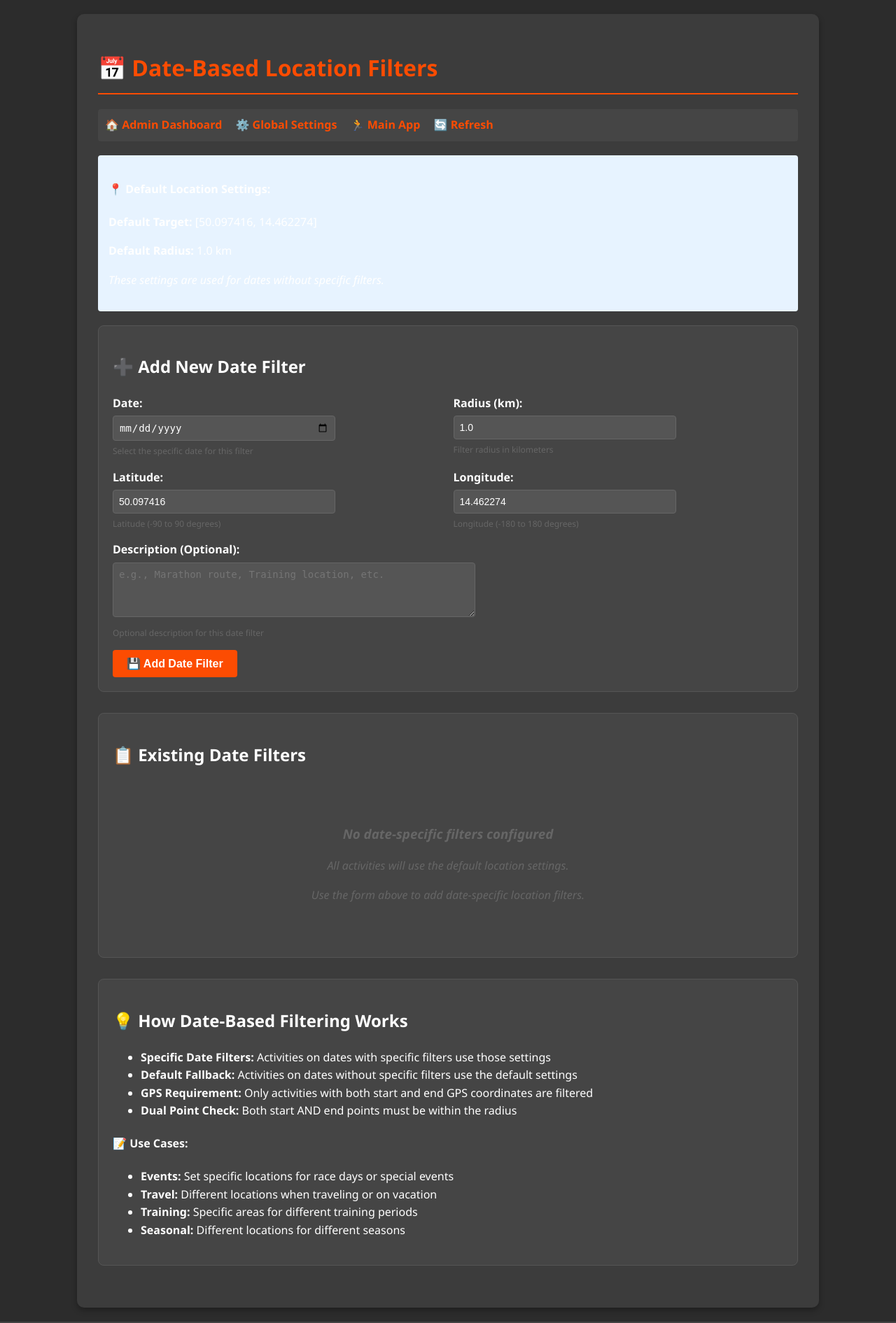
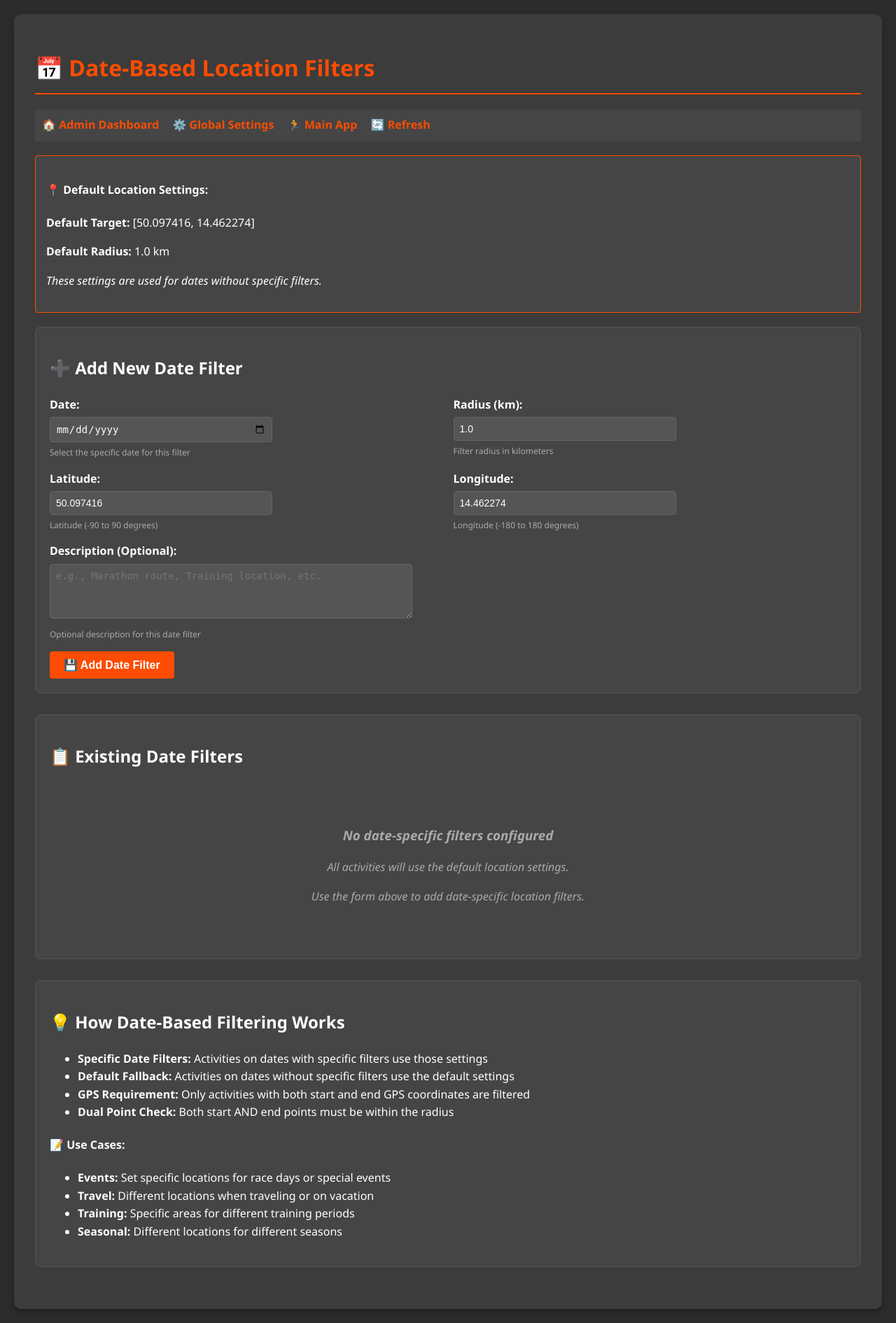
Before and after one commit to rmenoli/strava-club-activity-tracker, a FastAPI app: page /admin/date-filters in a window 1280 px wide. Shown: the whole page at 70% size. Run offline with FastAPI, Linux system fonts and the light colour scheme; data comes from the database, SQL or seed files in the repository; data that the repository does not hold is empty.

Commit message:
minor style adjs

```diff
--- a/templates/admin.html
+++ b/templates/admin.html
@@ -27,7 +27,7 @@
         .nav-links {
             margin-bottom: 20px;
             padding: 10px;
-            background-color: #f8f9fa;
+            background-color: #454545;
             border-radius: 4px;
         }
         .nav-links a {
@@ -106,7 +106,7 @@
         }
         .no-data {
             text-align: center;
-            color: #666;
+            color: #aaaaaa;
             font-style: italic;
             padding: 40px;
         }
--- a/templates/admin_date_filters.html
+++ b/templates/admin_date_filters.html
@@ -12,7 +12,7 @@
             line-height: 1.6;
         }
         .container {
-            max-width: 1000px;
+            max-width: 1200px;
             margin: 0 auto;
             background-color: #3c3c3c;
             padding: 30px;
@@ -96,14 +96,15 @@
             font-size: 12px;
         }
         .default-info {
-            background-color: #e7f3ff;
+            background-color: #454545;
             padding: 15px;
             border-radius: 4px;
             margin-bottom: 20px;
+            border: 1px solid #fc4c02;
         }
         .help-text {
             font-size: 12px;
-            color: #666;
+            color: #aaaaaa;
             margin-top: 5px;
         }
         table {
@@ -134,7 +135,7 @@
         }
         .no-filters {
             text-align: center;
-            color: #666;
+            color: #aaaaaa;
             font-style: italic;
             padding: 40px;
         }
@@ -245,7 +246,7 @@
                         </td>
                         <td>{{ filter.radius_km }} km</td>
                         <td>{{ filter.description or '-' }}</td>
-                        <td style="font-size: 11px; color: #666;">
+                        <td style="font-size: 11px; color: #aaaaaa;">
                             {{ filter.created_at[:10] if filter.created_at else 'Unknown' }}
                         </td>
                         <td>
```
Also changed, not shown: templates/admin_settings.html (+4 -4 lines), templates/dashboard.html (+21 -4 lines), README.md.
